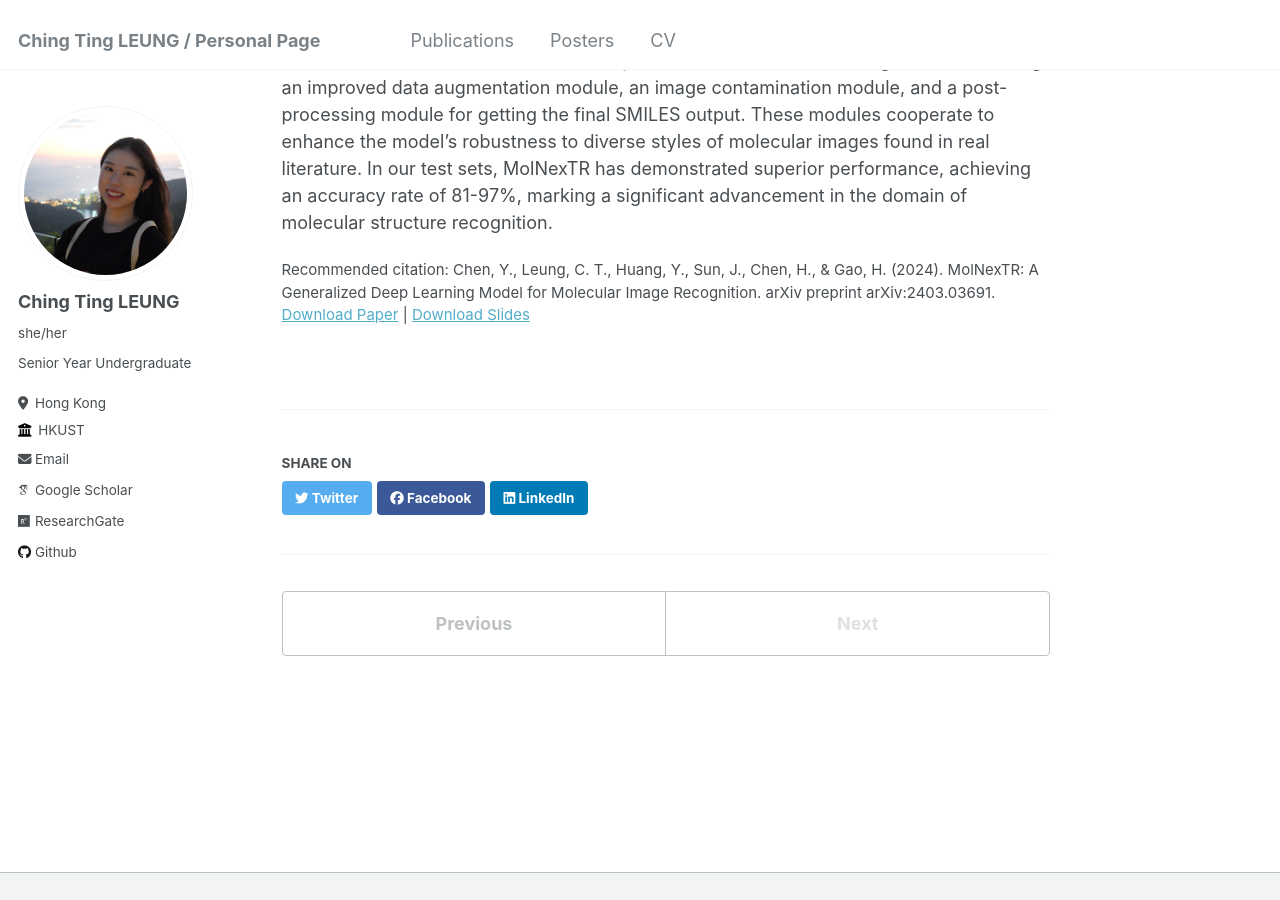
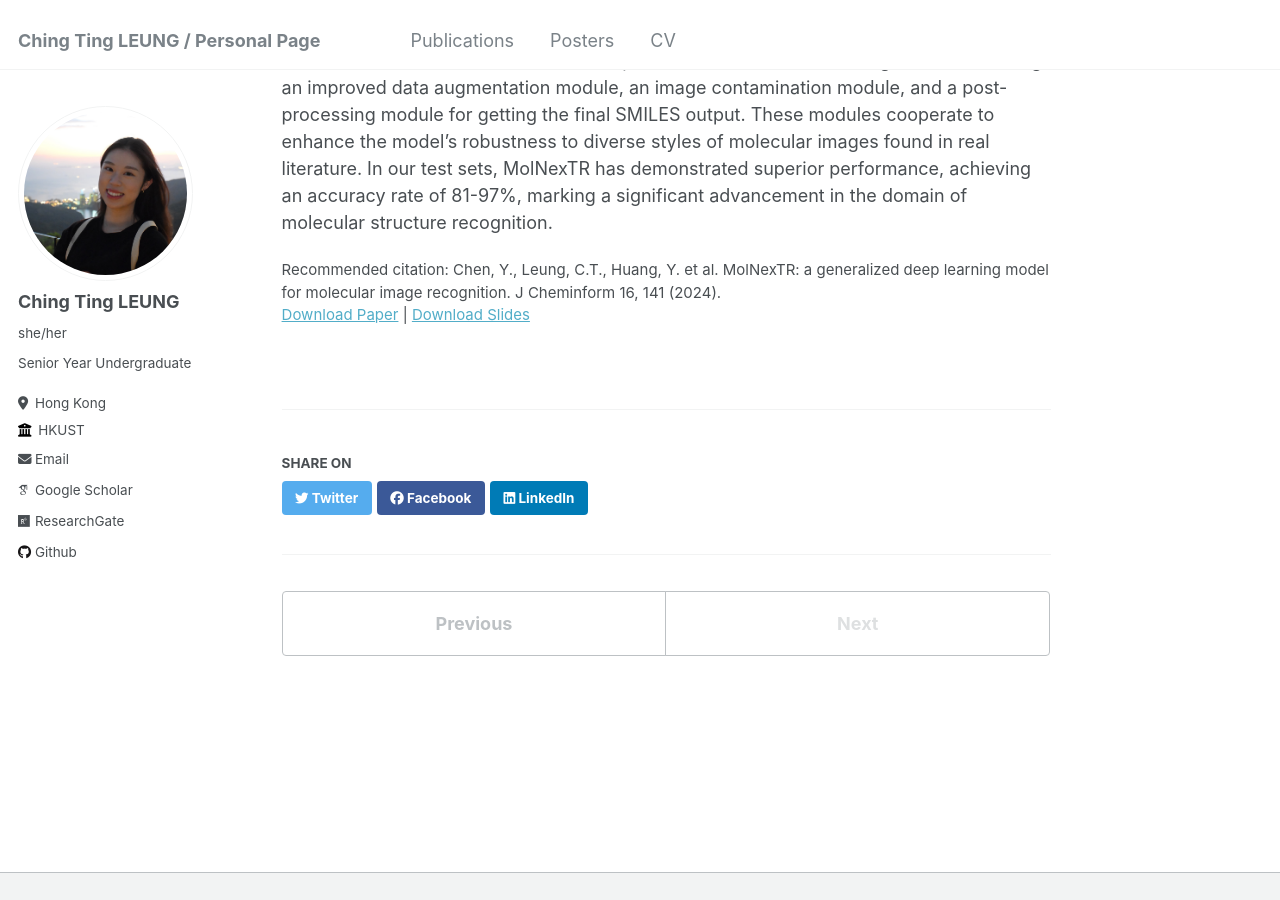
Before and after one commit to ting2025/ting2025.github.io, a Jekyll site: the page built from _publications/MolNexTR.md, in a window 1280 px wide and 900 px high, scrolled down 454 px. Built offline with Jekyll 4.4.1, drawn with Linux system fonts in a browser that asks for light colours; some web fonts are replaced.

Commit message:
Update MolNexTR.md

```diff
--- a/_publications/MolNexTR.md
+++ b/_publications/MolNexTR.md
@@ -2,12 +2,12 @@
 title: "MolNexTR: A Generalized Deep Learning Model for Molecular Image Recognition"
 collection: publications
 permalink: /publication/MolNexTR
-excerpt: 'Accepted'
-date: 2024-11-07
+excerpt: ''
+date: 2024-12-18
 venue: 'Journal of Cheminformatics'
-slidesurl: 'https://arxiv.org/abs/2403.03691'
-paperurl: 'https://arxiv.org/abs/2403.03691'
-citation: 'Chen, Y., Leung, C. T., Huang, Y., Sun, J., Chen, H., & Gao, H. (2024). MolNexTR: A Generalized Deep Learning Model for Molecular Image Recognition. arXiv preprint arXiv:2403.03691.'
+slidesurl: 'https://jcheminf.biomedcentral.com/articles/10.1186/s13321-024-00926-w'
+paperurl: 'https://jcheminf.biomedcentral.com/articles/10.1186/s13321-024-00926-w'
+citation: 'Chen, Y., Leung, C.T., Huang, Y. et al. MolNexTR: a generalized deep learning model for molecular image recognition. J Cheminform 16, 141 (2024). '
 ---
 
 Abstract:<br/>
```
